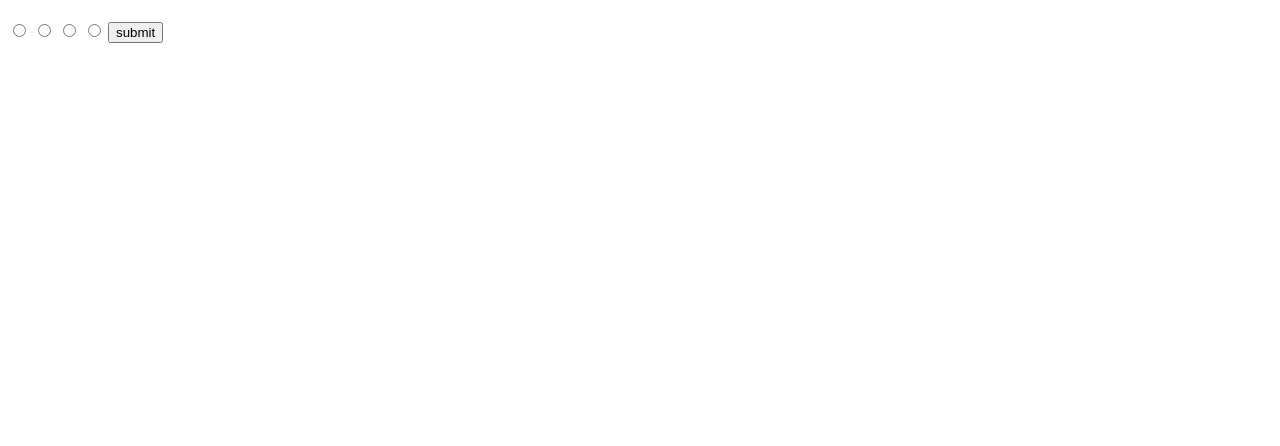
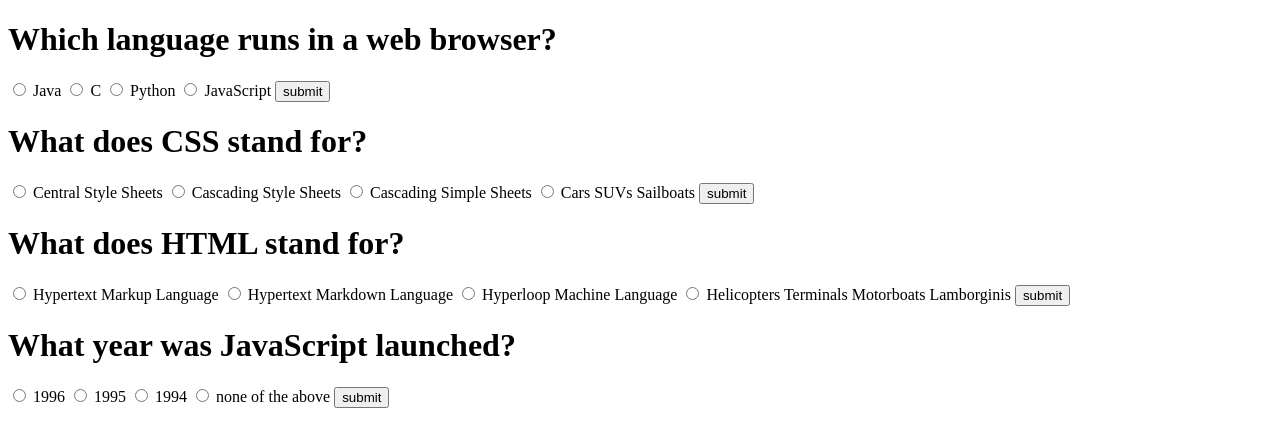
Before and after one commit to acciojob/quiz-Nikk45, a website: page main.html in a window 1280 px wide. Drawn offline with Linux system fonts and the light colour scheme.

Commit message:
created a submission

```diff
--- a/main.html
+++ b/main.html
@@ -9,22 +9,22 @@
 <body>
 	<!-- the entire body must be written by student -->
 <div class="quiz-container" id="quiz">
-	<h1 id="question"></h1>
+	<h1 id="question">Which language runs in a web browser?</h1>
 	<input type="radio" name="click" id="a">
-	<label for="a" id=a_text></label>
+	<label for="a" id=a_text>Java</label>
 
 	<input type="radio" id="b" name="click">
-	<label for="b" id=b_text></label>
+	<label for="b" id=b_text>C</label>
 
 	<input type="radio" id="c" name="click">
-	<label for="c" id=c_text></label>
+	<label for="c" id=c_text>Python</label>
 
 	<input type="radio" id="d" name="click">
-	<label for="d" id=d_text></label>
+	<label for="d" id=d_text>JavaScript</label>
 
 	<input type="submit" id="submit" value="submit">
 </div>
-<!-- 	<div class="quiz-container" id="quiz">
+	<div class="quiz-container" id="quiz">
 	<h1 id="question">What does CSS stand for?</h1>
 	<input type="radio" name="click" id="a">
 	<label for="a" id=a_text>Central Style Sheets</label>
@@ -71,7 +71,7 @@
 	<label for="d" id=d_text>none of the above</label>
 
 	<input type="submit" id="submit" value="submit">
-</div> -->
+</div>
 
 
     <script type="text/javascript" src="./script.js">
```
